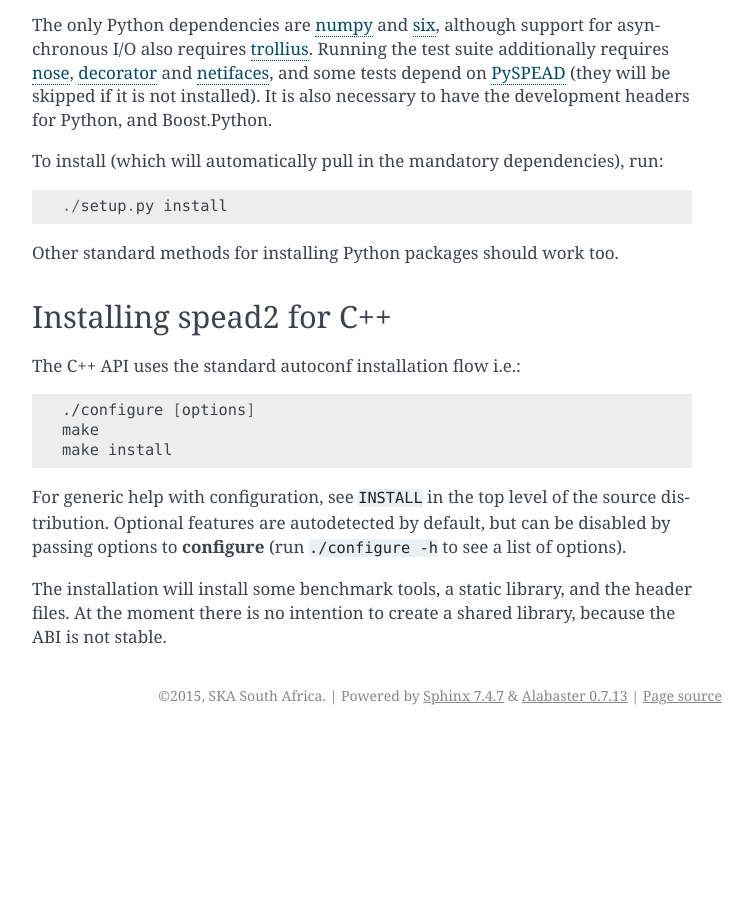
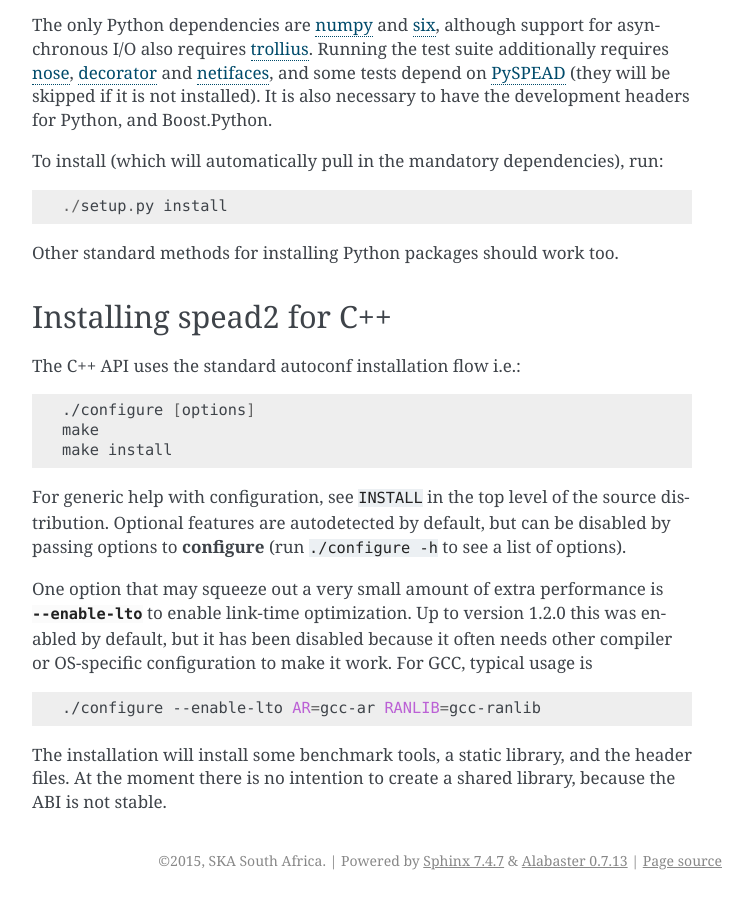
Before and after one commit to ska-sa/spead2, a Sphinx documentation site: the page built from doc/introduction.rst, in a window 1280 px wide and 900 px high, scrolled down 1094 px. Shown: the whole window, without its empty margins (388-1141 px from the left). Built offline with Sphinx 7.4.7, drawn with Linux system fonts in a browser that asks for light colours; before the commit the page ends 1829 px from its top, so only the background shows below that.

Commit message:
Disable LTO by default and require the user to opt in
Even if the compiler supports it, linking can still fail (fixes #51).

Also label this as 1.2.1.

```diff
--- a/doc/changelog.rst
+++ b/doc/changelog.rst
@@ -1,5 +1,10 @@
 Changelog
 =========
+
+.. rubric:: Version 1.2.1
+
+- Disable LTO by default and require the user to opt in, because even if the
+  compiler supports it, linking can still fail (fixes #51).
 
 .. rubric:: Version 1.2.0
 
--- a/doc/introduction.rst
+++ b/doc/introduction.rst
@@ -82,6 +82,16 @@
 be disabled by passing options to :program:`configure` (run ``./configure -h``
 to see a list of options).
 
+One option that may squeeze out a very small amount of extra performance is
+:option:`--enable-lto` to enable link-time optimization. Up to version 1.2.0
+this was enabled by default, but it has been disabled because it often needs
+other compiler or OS-specific configuration to make it work. For GCC, typical
+usage is
+
+.. code-block:: sh
+
+    ./configure --enable-lto AR=gcc-ar RANLIB=gcc-ranlib
+
 The installation will install some benchmark tools, a static library, and the
 header files. At the moment there is no intention to create a shared library,
 because the ABI is not stable.
--- a/spead2/_version.py
+++ b/spead2/_version.py
@@ -1 +1 @@
-__version__ = "1.2.0"
+__version__ = "1.2.1"
```
Also changed, not shown: 2 other files.
